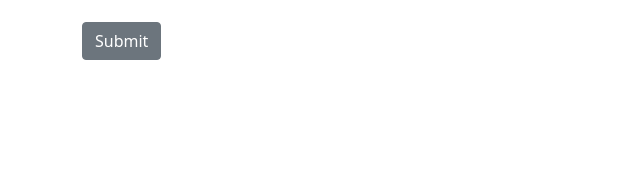
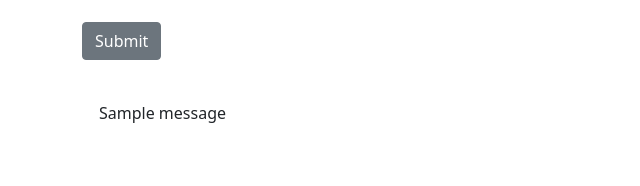
Before and after one commit to Surajsinghrawat1999/job_form_Using_Flask, a Flask app: page / in a window 1280 px wide. Shown: the part 614-800 px from the top of the page, without its empty margins (0-640 px from the left). Run offline with Flask 3, Linux system fonts and the light colour scheme; one stand-in notice (Sample message) is shown.

Commit message:
day 51 - showing alert message usinh xinja

```diff
--- a/app.py
+++ b/app.py
@@ -1,4 +1,4 @@
-from flask import Flask, render_template, request
+from flask import Flask, render_template, request, flash
 from flask_sqlalchemy import SQLAlchemy
 from datetime import datetime
 
@@ -35,6 +35,7 @@ def index():
                     date=date_obj, occupation=occupation)
         db.session.add(form)
         db.session.commit()
+        flash(f"{first_name}, Your form was submitted successfully!", "success")
 
     return render_template("index.html")
 
--- a/templates/index.html
+++ b/templates/index.html
@@ -44,6 +44,15 @@
                     </div>
                 </div>
                 <button class="btn btn-secondary mb-4" type="submit">Submit</button>
+                {% with messages = get_flashed_messages() %}
+                {% if messages %}
+                <div class="alert alert_success">
+                    {% for message in messages %}
+                        {{ message }}
+                    {% endfor %}
+                </div>
+                {% endif %}
+                {% endwith %}
             </form>
         </div>
         <script src="https://code.jquery.com/jquery-3.6.0.min.js"></script>
```
Also changed, not shown: instance/data.db.
